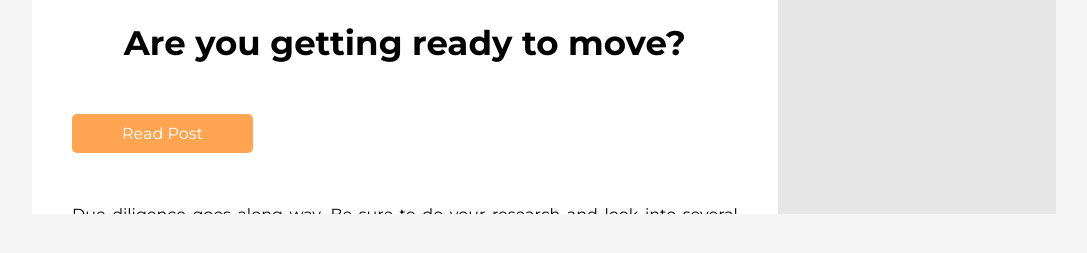
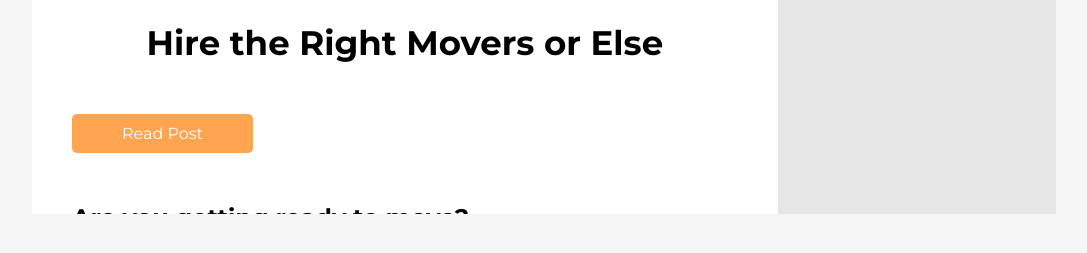
Before and after one commit to Cloudstack12/marathonmoving, a plain HTML site: page index.html in a window 1280 px wide. Shown: the part 607-860 px from the top of the page, without its empty margins (96-1183 px from the left). Drawn offline with Linux system fonts and the light colour scheme.

Commit message:
Add files via upload

```diff
--- a/index.html
+++ b/index.html
@@ -30,11 +30,16 @@
                     <div style="display: flex; justify-content: center;"> <img style="height: 400px; width: 75%;" src="https://lh3.googleusercontent.com/kSfHM5wVhs9EzbjHtbtJvMRymdg_Y0JxETAJXjvvaMp6_y9e-N8yZBk5iRj1pIgnGFFxQnhTxQGcza8kEGkELfFSpT_sFjNrUe7rmhY7" alt="Marathon Moving Co.">
                     </div>
                 </section>
-                <h1>Are you getting ready to move?</h1>
+                <h1>Hire the Right Movers or Else</h1>
             </section>
             <section>
                 <a class="button-link"
                     href="https://marathonmoving.com/hire-the-right-movers-or-else/">Read Post</a>
+            </section>
+            <section>
+                <h2>
+                    Are you getting ready to move?
+                </h2>
             </section>
             <section>
                 <p>
```
